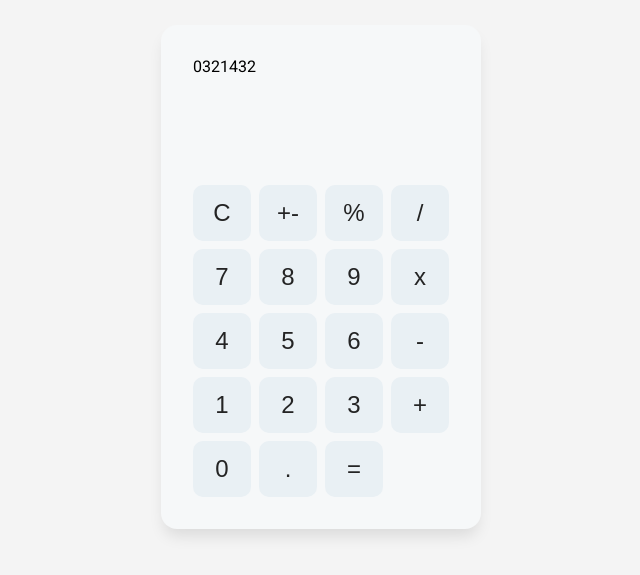
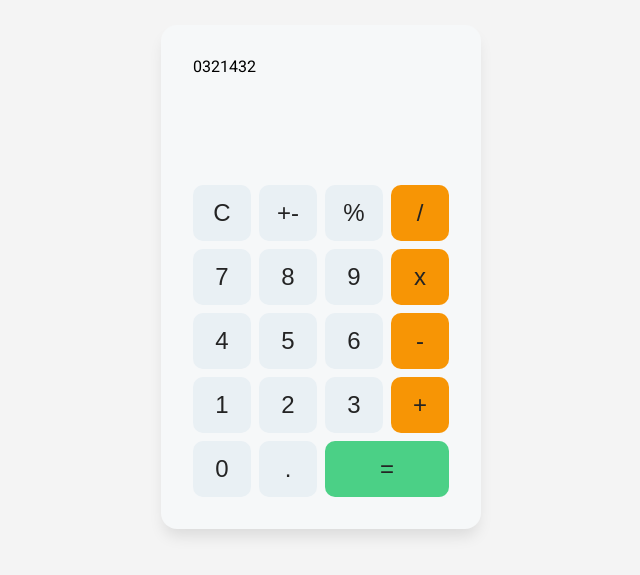
Before and after one commit to Burakkturk/calculator-app, a React (Create React App) app: page / in a window 1280 px wide. Shown: the part 155-730 px from the top of the page, without its empty margins (319-959 px from the left). Built offline with nearby package versions, Linux system fonts and the light colour scheme.

Commit message:
button added

```diff
--- a/src/components/Button.js
+++ b/src/components/Button.js
@@ -1,8 +1,17 @@
-
+const getStyleName = btn => {
+    const className = {
+        '=' : 'equals',
+        'x' : 'opt',
+        '-' : 'opt',
+        '+' : 'opt',
+        '/' : 'opt',
+    }
+    return className[btn]
+}
 
 const Button = ({value}) => {
   return (
-    <button className="button">{value}</button>
+    <button className={`${getStyleName(value)} button`}>{value}</button>
   )
 }
 
--- a/src/index.css
+++ b/src/index.css
@@ -60,4 +60,10 @@
 
 .equals {
   background: #4bd086;
+  grid-column: 3/5;
 }
+
+.opt {
+background: #f79505;
+
+}
```
